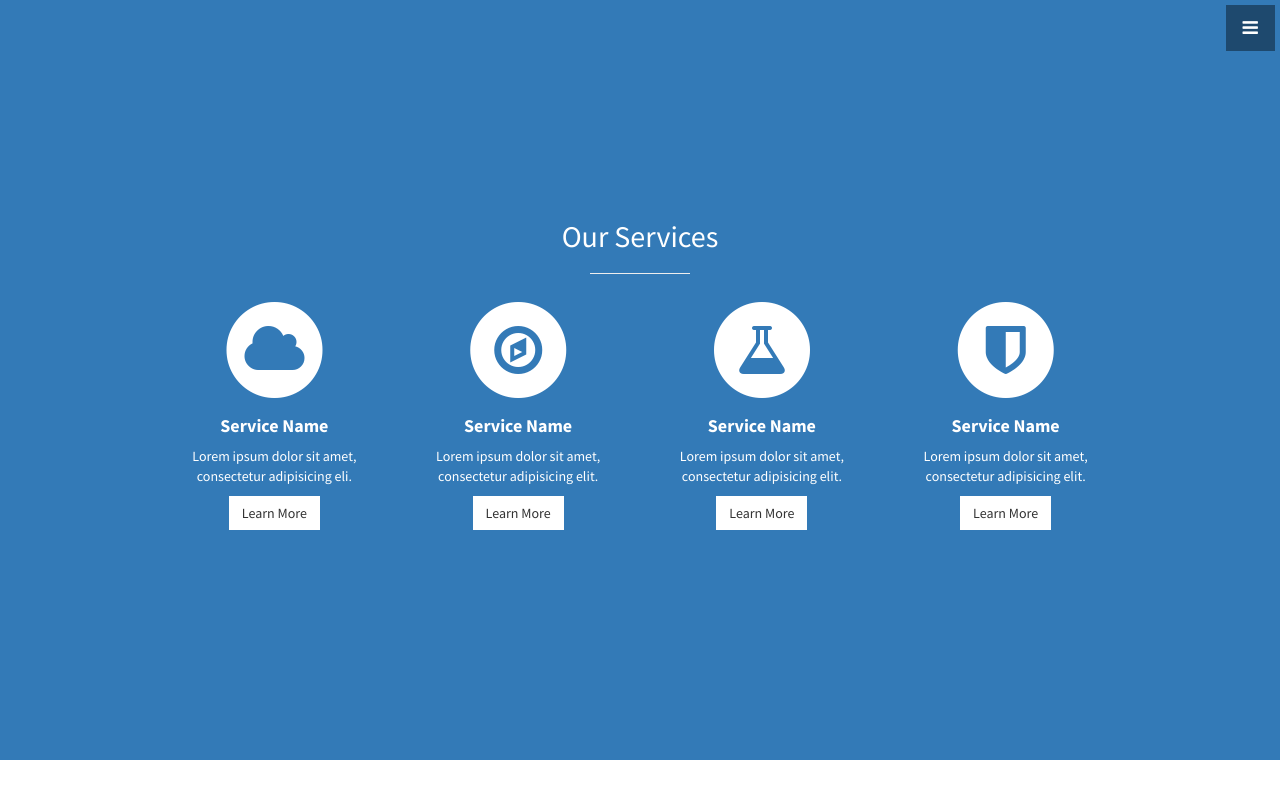
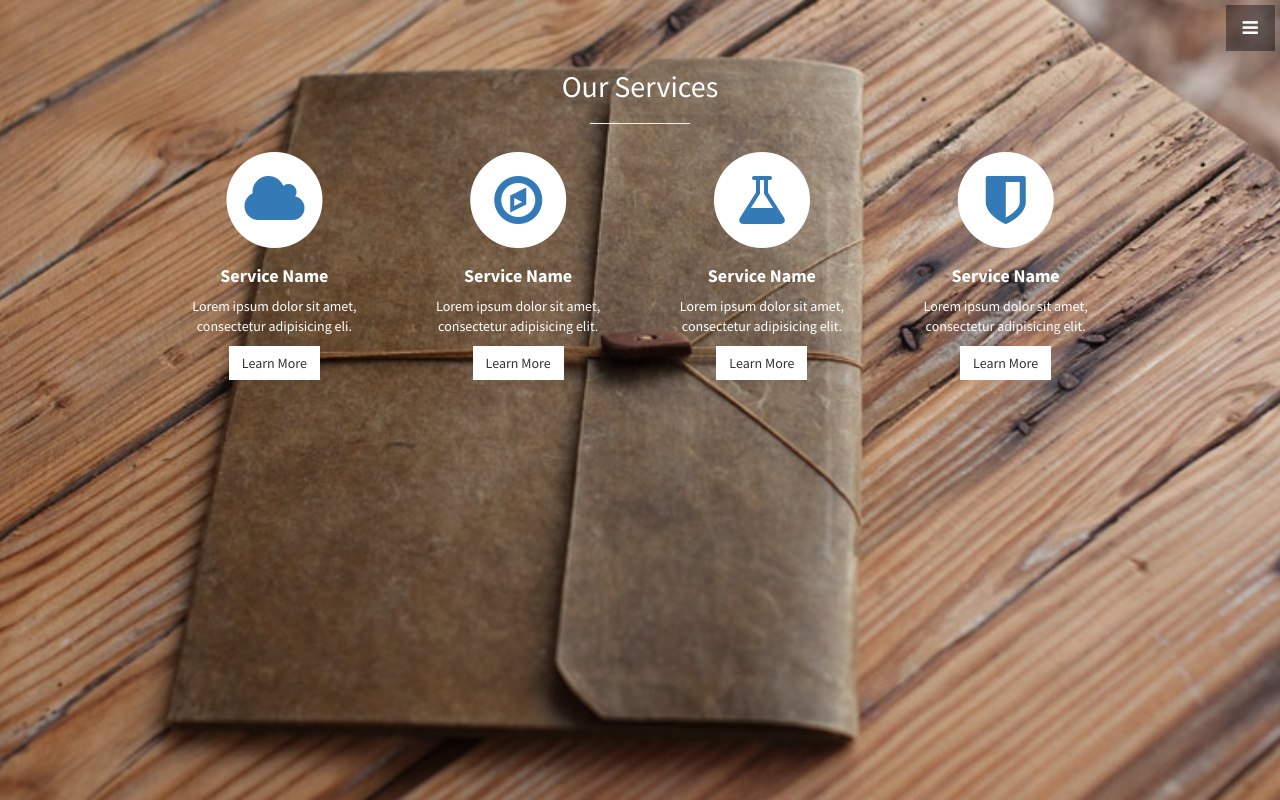
Before and after one commit to DamonFoster/FinalPortfolio, a PHP site: page /portfolio.html in a window 1280 px wide. Run offline with PHP 8.4, Linux system fonts and the light colour scheme.

Commit message:
inital set up for portfolio.html

```diff
--- a/css/stylish-portfolio.css
+++ b/css/stylish-portfolio.css
@@ -483,7 +483,19 @@ hr.small {
     margin-right: auto;
 }
 
-/* Services */
+/* Portfolio */
+
+.portfolio {
+    display: table;
+    position: relative;
+    width: 100%;
+    height: 100%;
+    background: url(../img/port3.jpg) no-repeat center center scroll;
+    -webkit-background-size: cover;
+    -moz-background-size: cover;
+    background-size: cover;
+    -o-background-size: cover;
+}
 
 .services {
     padding: 200px 0;
--- a/portfolio.html
+++ b/portfolio.html
@@ -48,7 +48,7 @@
 
             <!-- Services -->
     <!-- The circle icons use Font Awesome's stacked icon classes. For more information, visit http://fontawesome.io/examples/ -->
-    <section id="services" class="services bg-primary">
+    <section id="services" class="portfolio">
         <div class="container">
             <div class="row text-center">
                 <div class="col-lg-10 col-lg-offset-1">
```
Also changed, not shown: img/port1.jpeg (added), img/port2.jpg (added), img/port3.jpg (added).
